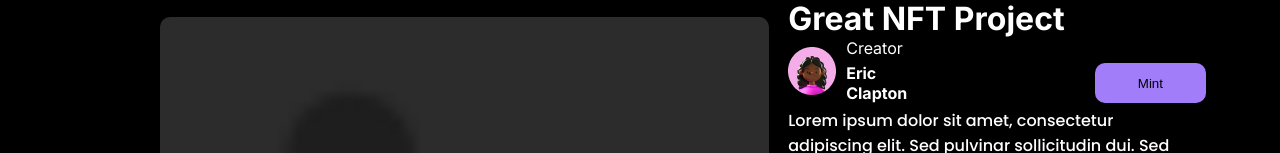
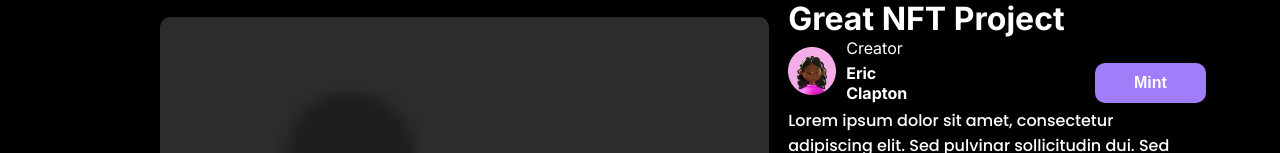
Before and after one commit to emredevs/figma-sense-labs, a Next.js app: page / in a window 1280 px wide. Shown: the part 166-319 px from the top of the page. Built offline with nearby package versions, Linux system fonts and the light colour scheme.

Commit message:
project button css i düzenlendi

```diff
--- a/components/project/styles.module.css
+++ b/components/project/styles.module.css
@@ -45,6 +45,9 @@
   gap: 5px;
 }
 .projectContainer .projectInfo .userInfo button {
+  color: white;
+  font-size: medium;
+  font-weight: bold;
   cursor: pointer;
   width: 127px;
   height: 40px;
--- a/components/project/styles.module.scss
+++ b/components/project/styles.module.scss
@@ -57,6 +57,9 @@
             }
 
             button {
+                color: white;
+                    font-size: medium;
+                    font-weight: bold;
                 cursor: pointer;
                 width: 127px;
                 height: 40px;
```
Also changed, not shown: 1 other file (tests, documents, lock files or other folders).
